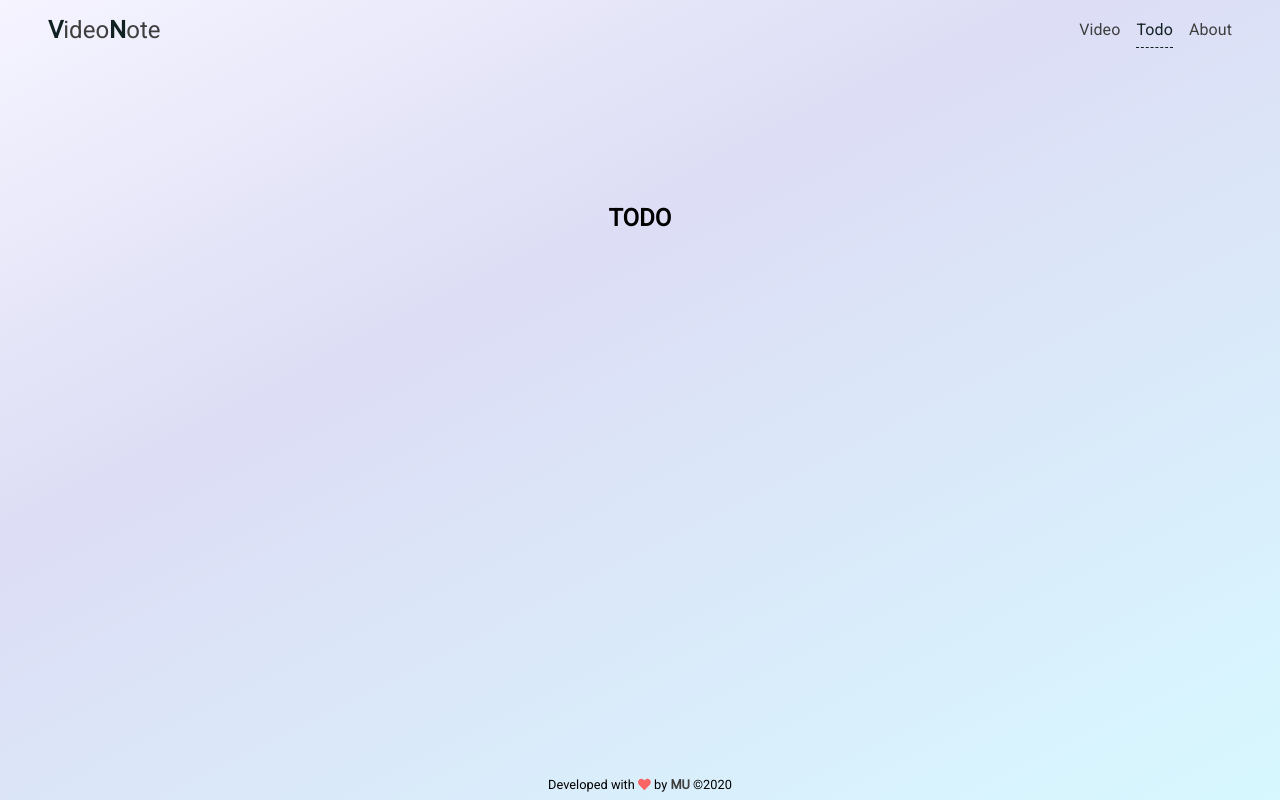
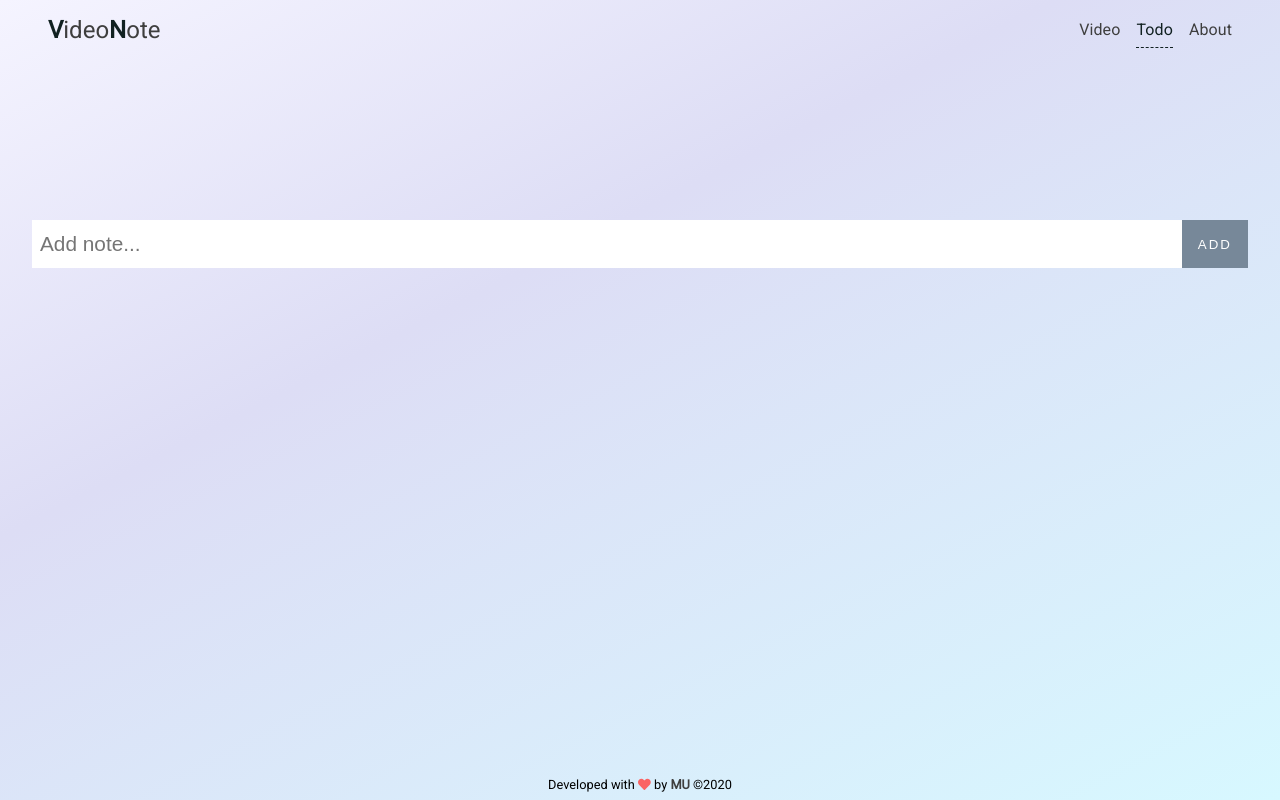
Before and after one commit to joshmu/vn-material_old, a React (Create React App) app: page /todo in a window 1280 px wide. Built offline with nearby package versions, Linux system fonts and the light colour scheme.

Commit message:
added layout template, added todo state

```diff
--- a/src/App.js
+++ b/src/App.js
@@ -6,6 +6,7 @@ import Footer from './layout/Footer'
 
 import { PlayerState } from './context/player/PlayerState'
 
+import Layout from './layout/Layout'
 import Video from './pages/Video'
 import About from './pages/About'
 import Todo from './pages/Todo'
@@ -19,11 +20,14 @@ function App() {
         <Router>
           <Header />
           <div className={container}>
-            <Switch>
-              <Route exact path="/" component={Video} />
-              <Route exact path="/todo" component={Todo} />
-              <Route exact path="/about" component={About} />
-            </Switch>
+            <Layout>
+              <Switch>
+                <Route exact path="/video" component={Video} />
+                <Route exact path="/todo" component={Todo} />
+                <Route exact path="/about" component={About} />
+                <Route component={Video} />
+              </Switch>
+            </Layout>
           </div>
           <Footer />
         </Router>
--- a/src/components/react-player/Player.js
+++ b/src/components/react-player/Player.js
@@ -25,8 +25,8 @@ const Player = () => {
     onStart,
     onPlay,
     onPause,
-    onDuration,
-    duration
+    onDuration
+    // duration
   } = useContext(playerContext)
 
   useEffect(() => {
--- a/src/index.scss
+++ b/src/index.scss
@@ -30,9 +30,21 @@ a {
 button {
   height: inherit;
   border: none;
-  padding: 0 1rem;
+  padding: 1rem;
   background-color: lightslategrey;
   color: white;
   letter-spacing: 2px;
   text-transform: uppercase;
 }
+
+label {
+  display: none;
+}
+
+// remove the blue focus outline
+a:focus,
+button:focus,
+input:focus,
+:focus {
+  outline: none;
+}
--- /dev/null
+++ b/src/layout/Layout.js
@@ -0,0 +1,13 @@
+import React from 'react'
+
+import { layoutStyle, container } from './layout.module.scss'
+
+const Layout = props => {
+  return (
+    <div className={layoutStyle}>
+      <div className={container}>{props.children}</div>
+    </div>
+  )
+}
+
+export default Layout
--- /dev/null
+++ b/src/layout/layout.module.scss
@@ -0,0 +1,17 @@
+.layoutStyle {
+  // background-color: white;
+  display: flex;
+  height: 100%;
+  width: 100%;
+
+  h2 {
+    padding: 1rem;
+  }
+}
+
+.container {
+  flex: 1;
+  // background-color: lightsalmon;
+  text-align: center;
+  padding-top: 10%;
+}
--- a/src/pages/About.js
+++ b/src/pages/About.js
@@ -1,11 +1,10 @@
 import React from 'react'
 
-import { about, container } from './about.module.scss'
+import { aboutStyle } from './about.module.scss'
 
 const About = () => {
   return (
-    <div className={about}>
-      <div className={container}>
+    <div className={aboutStyle}>
       <h2>Thank you.</h2>
       <p>We hope you are enjoying VideoNote!</p>
       <p>Feel free to say hello and let us know what you think. =)</p>
@@ -20,7 +19,6 @@ const About = () => {
         </li>
       </ul>
     </div>
-    </div>
   )
 }
 
--- a/src/pages/Todo.js
+++ b/src/pages/Todo.js
@@ -1,13 +1,47 @@
-import React from 'react'
+import React, { useState } from 'react'
 
-import { todoStyle, container } from './todo.module.scss'
+import Layout from '../layout/Layout'
+
+import { todoStyle, container, formStyle } from './todo.module.scss'
 
 const Todo = () => {
+  const [state, setState] = useState({
+    current: '',
+    todos: []
+  })
+
+  const onSubmit = e => {
+    e.preventDefault()
+    setState({
+      current: '',
+      todos: [...state.todos, state.current]
+    })
+  }
+
+  const onChange = e => {
+    setState({
+      current: e.target.value,
+      todos: [...state.todos]
+    })
+  }
+
   return (
     <div className={todoStyle}>
-      <div className={container}>
-        <h2>TODO</h2>
-      </div>
+      <form className={formStyle} onSubmit={onSubmit}>
+        <label htmlFor="addTodo">Add Todo</label>
+        <input
+          id="addTodo"
+          name="addTodo"
+          type="text"
+          placeholder="Add note..."
+          value={state.current}
+          onChange={onChange}
+        />
+        <button>Add</button>
+      </form>
+      <ul>
+        {state.todos.length > 0 && state.todos.map(todo => <li>{todo}</li>)}
+      </ul>
     </div>
   )
 }
--- a/src/pages/Video.js
+++ b/src/pages/Video.js
@@ -22,7 +22,6 @@ const Video = () => {
 
   return (
     <div className={videoStyle}>
-      <div className={container}>
       {!ready && (
         <form className={form} onSubmit={onSubmit}>
           <label htmlFor="videoUrl">Video URL</label>
@@ -40,7 +39,6 @@ const Video = () => {
 
       <Player />
     </div>
-    </div>
   )
 }
 
--- a/src/pages/about.module.scss
+++ b/src/pages/about.module.scss
@@ -1,15 +1,4 @@
-.about {
-  // background-color: lightcoral;
-  height: 100%;
-  display: flex;
-}
-
-.container {
-  flex: 1;
-  // background-color: #ecfefede;
-  text-align: center;
-  padding-top: 10%;
-
+.aboutStyle {
   h2 {
     padding: 1rem;
   }
--- a/src/pages/todo.module.scss
+++ b/src/pages/todo.module.scss
@@ -1,17 +1,21 @@
-.todoStyle {
-  // background-color: white;
+.formStyle {
   display: flex;
-  height: 100%;
-  width: 100%;
+  padding: 2rem;
 
-  h2 {
-    padding: 1rem;
+  label {
+    display: none;
+  }
+
+  input {
+    border: none;
+    padding: 0.5rem;
+    flex: 1;
+    width: 100%;
+    height: 2rem;
+    font-size: 1.3rem;
+    font-weight: 200;
+    &:focus {
+      border: none;
+    }
   }
 }
-
-.container {
-  flex: 1;
-  // background-color: lightsalmon;
-  text-align: center;
-  padding-top: 10%;
-}
--- a/src/pages/video.module.scss
+++ b/src/pages/video.module.scss
@@ -1,20 +1,4 @@
 .videoStyle {
-  // background-color: white;
-  display: flex;
-  height: 100%;
-  width: 100%;
-  label {
-    display: none;
-  }
-}
-
-.container {
-  flex: 1;
-  // background-color: lightsalmon;
-  text-align: center;
-
-  padding-top: 10%;
-
   h2 {
     padding: 1rem;
   }
```
Lines whose indentation alone changed are shown as unchanged.
